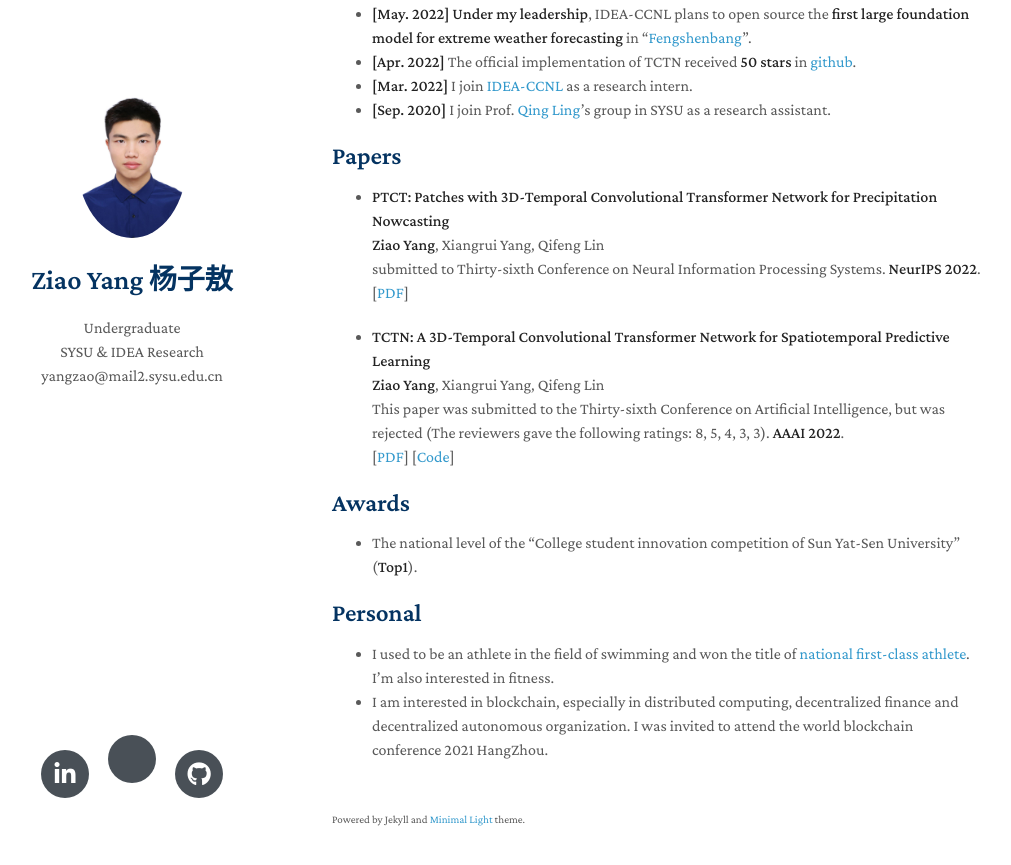
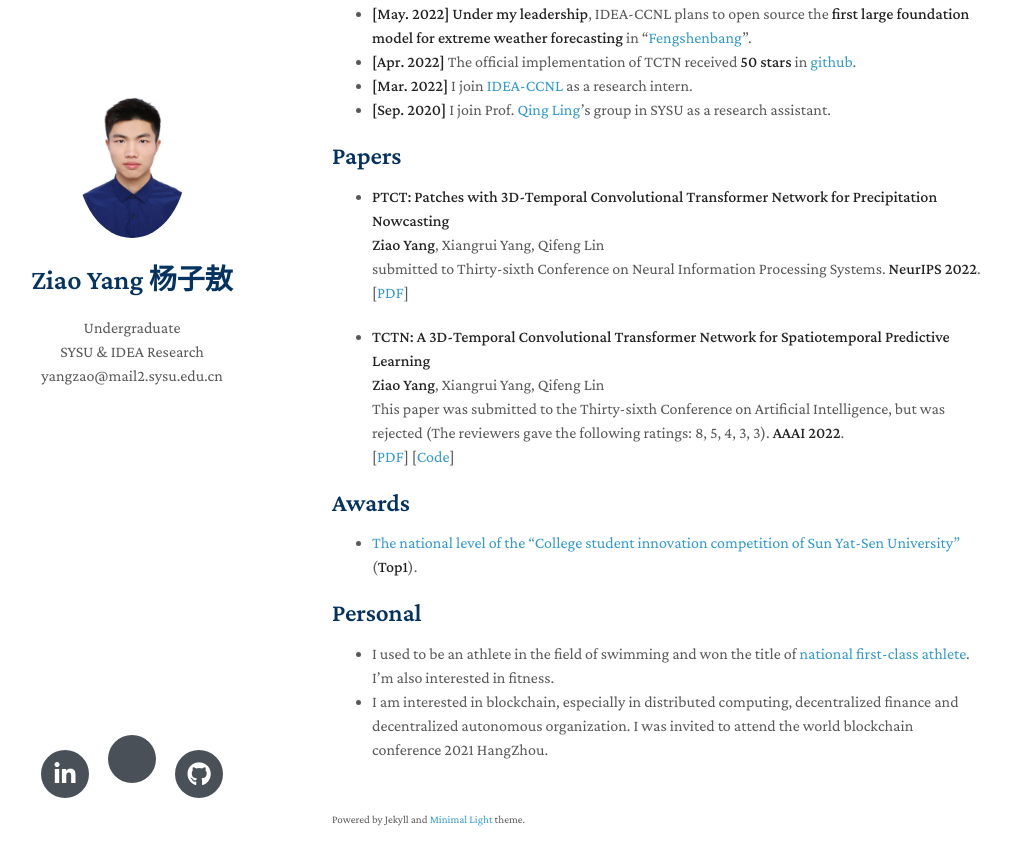
Before and after one commit to yangziao56/homepage, a Jekyll site: the page built from index.md, in a window 1280 px wide and 900 px high, scrolled down 564 px. Shown: the top 865 px of the window, without its empty margins (138-1149 px from the left). Built offline with Jekyll 4.4.1, drawn with Linux system fonts in a browser that asks for light colours; nearby versions of some CDN libraries; a style sheet for code colours, icons or effects is not loaded; our own code applies the rules of GitHub Pages for plain Markdown files; part of the change alters nothing that is shown.

```diff
--- a/index.md
+++ b/index.md
@@ -45,7 +45,7 @@ You can learn more details about me and my research through my [CV](https://gith
 
 ## Awards
 
-- The national level of the “College student innovation competition of Sun Yat-Sen University” (**Top1**).
+- [The national level of the “College student innovation competition of Sun Yat-Sen University”](https://cse.sysu.edu.cn/sites/sdcs.live1.dpcms8.sysu.edu.cn/files/download/upload/zhong_shan_da_xue_ji_suan_ji_xue_yuan_2021nian_da_xue_sheng_chuang_xin_chuang_ye_xun_lian_ji_hua_xiang_mu_jie_ti_da_bian_ping_shen_jie_guo_gong_shi_.pdf) (**Top1**).
 
 
 ## Personal
```
